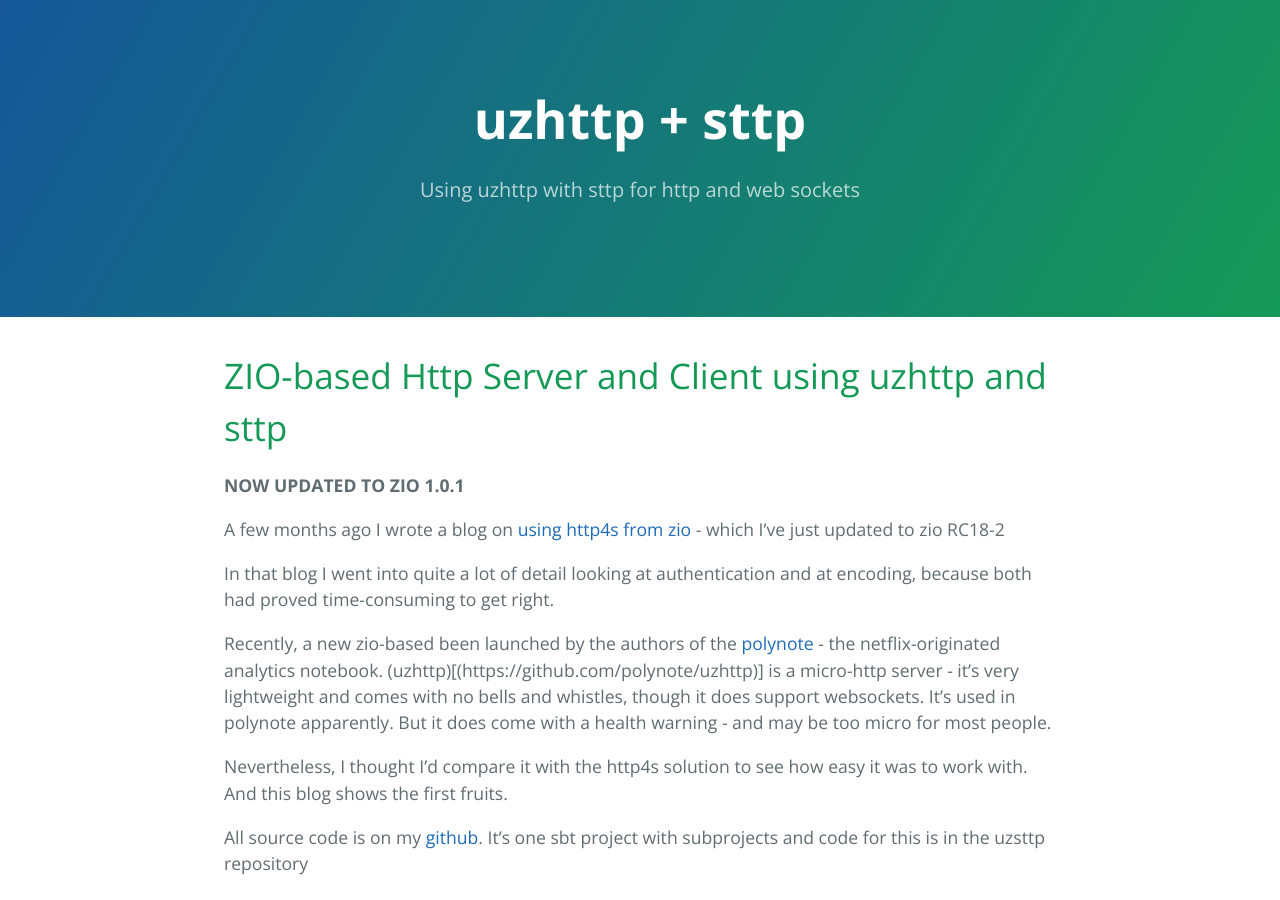
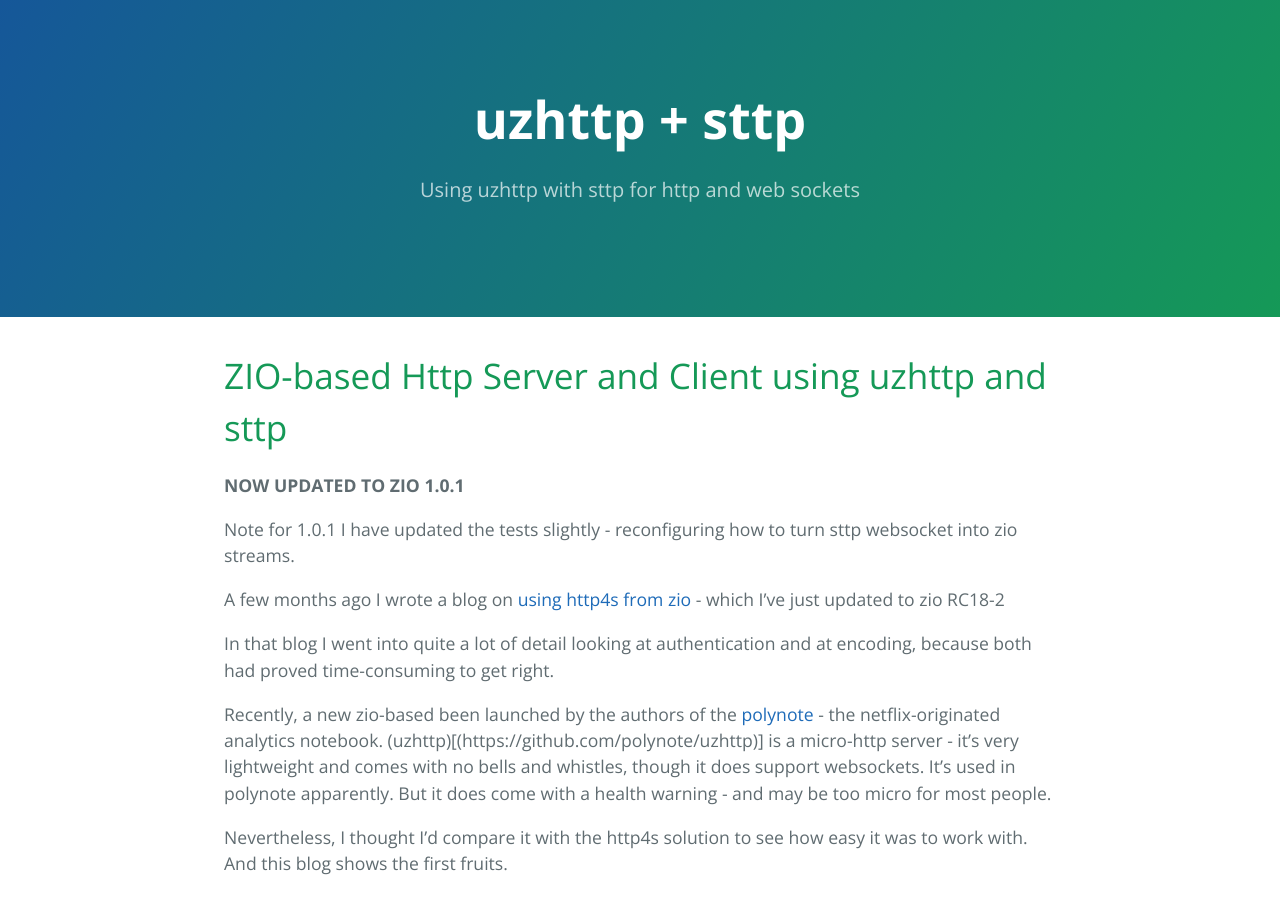
Before and after one commit to TimPigden/TimPigden.github.io, a Jekyll site: the page built from _pages/zio-uzhttp-sttp/uzhttp-sttp.md, in a window 1280 px wide and 900 px high. Built offline with Jekyll 4.4.1, drawn with Linux system fonts in a browser that asks for light colours.

Commit message:
updated to 1.0.1

```diff
--- a/_pages/zio-uzhttp-sttp/uzhttp-sttp.md
+++ b/_pages/zio-uzhttp-sttp/uzhttp-sttp.md
@@ -6,6 +6,8 @@
 # ZIO-based Http Server and Client using uzhttp and sttp
 
 **NOW UPDATED TO ZIO 1.0.1**
+
+Note for 1.0.1 I have updated the tests slightly - reconfiguring how to turn sttp websocket into zio streams.
 
 A few months ago I wrote a blog on [using http4s from zio](../zio-http4s/intro.md) - which I've just updated to zio RC18-2
 
```
